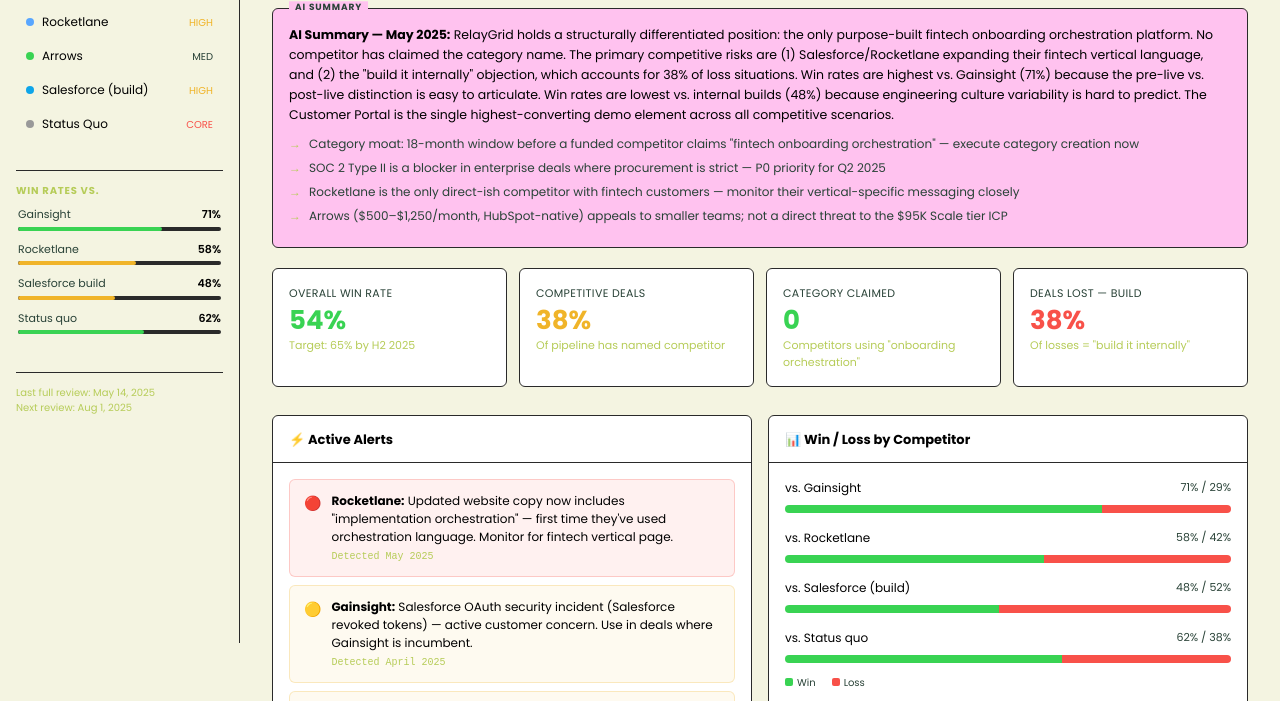
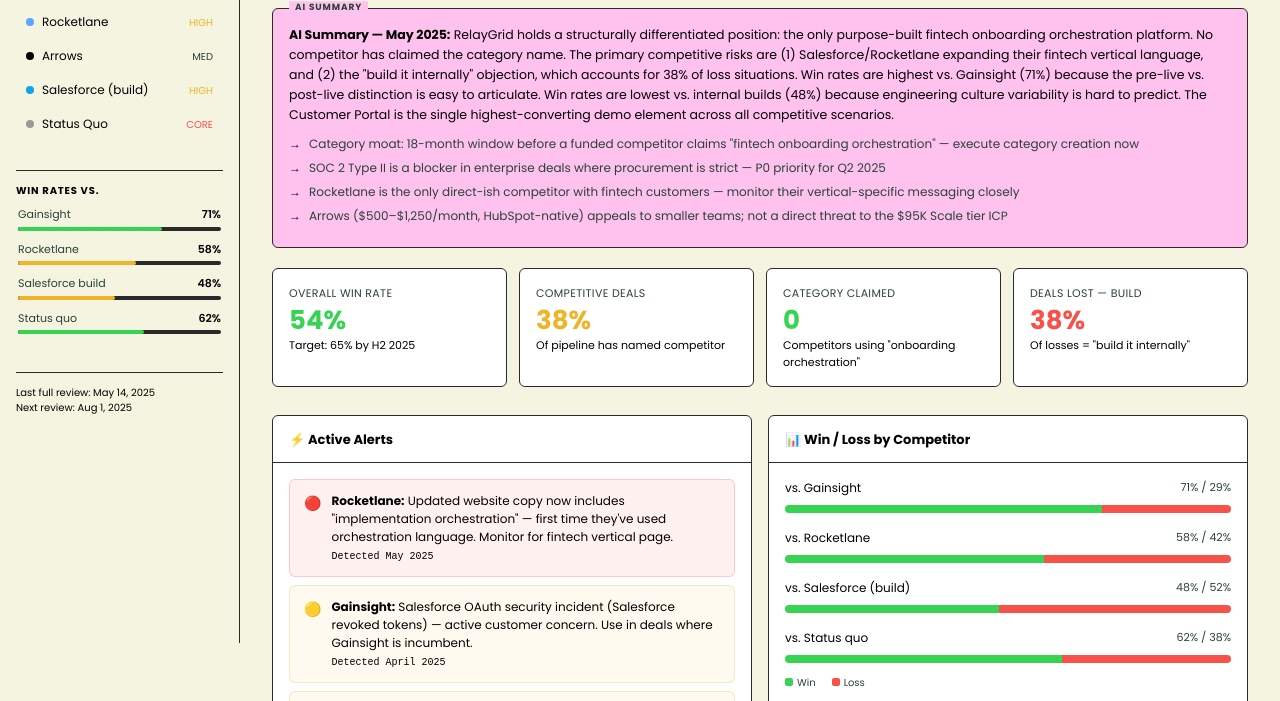
Before and after one commit to tia-kelly/competitive_intelligence, a plain HTML site: page index.html in a window 1280 px wide. Shown: the part 157-858 px from the top of the page. Drawn offline with Linux system fonts and the light colour scheme.

Commit message:
Update index.html

```diff
--- a/index.html
+++ b/index.html
@@ -18,14 +18,14 @@
     --border-lt: #333333;
     --text:      #000000;
     --muted:     #294237;
-    --dim:       #B6CC58;
+    --dim:       #000000;
     --black:     #000000;
 
     /* Accent per competitor */
     --rg:        #000000;
     --gain:      #f0b429;
     --rocket:    #58a6ff;
-    --arrows:    #39d353;
+    --arrows:    #000000;
     --sf:        #0ea5e9;
     --status-q:  #999999;
 
```
